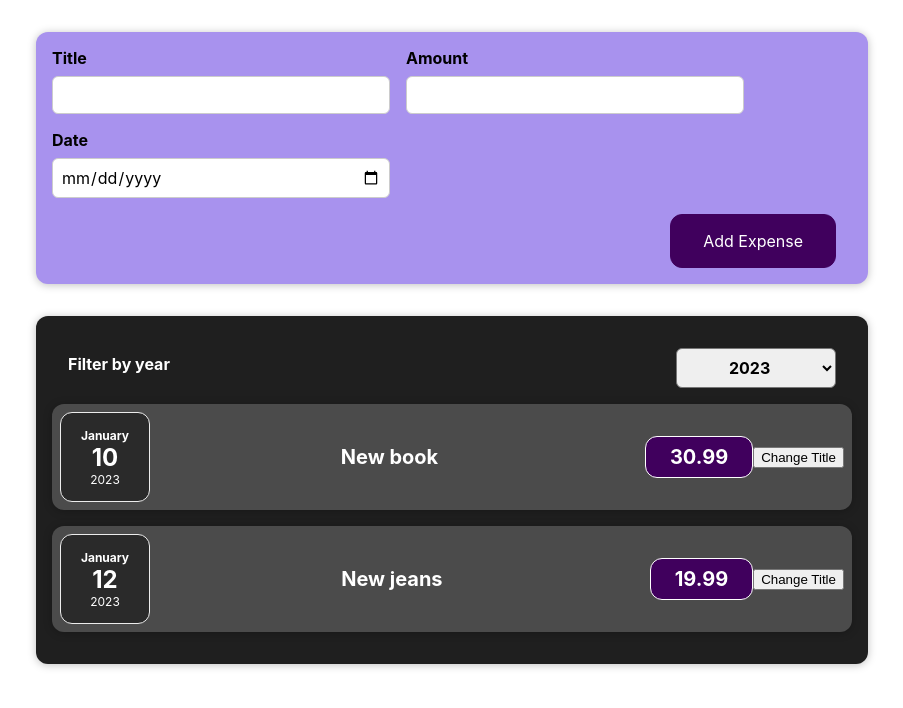
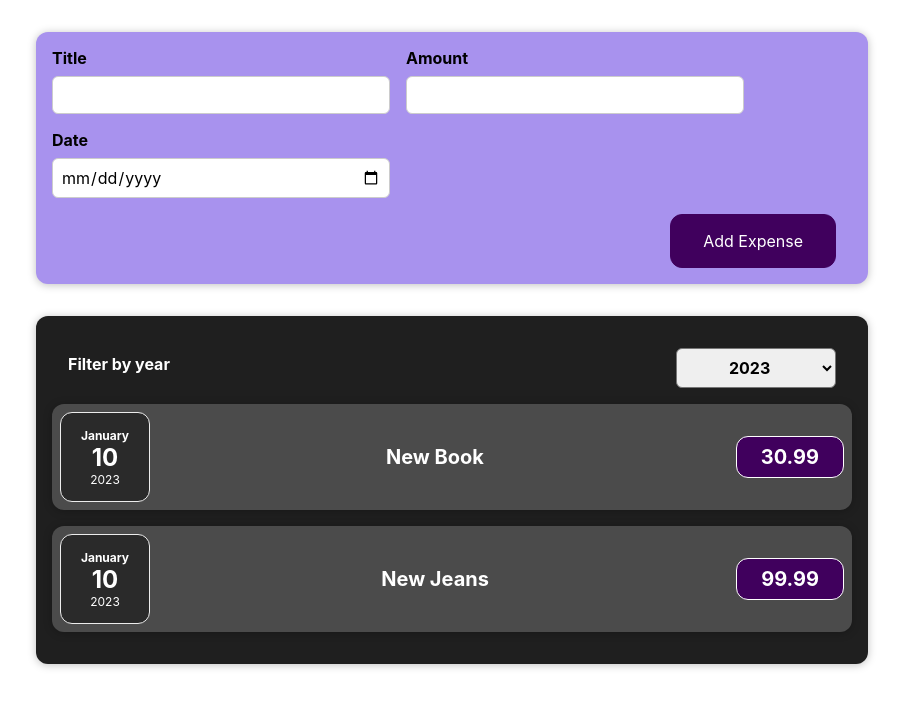
Before and after one commit to hnnmrkr/expenses, a React (Create React App) app: page / in a window 1280 px wide. Shown: the top 708 px of the page, without its empty margins (188-1091 px from the left). Built offline with nearby package versions, Linux system fonts and the light colour scheme.

Commit message:
Nimekirja andmete dünaamiline kuvamine ja vormi andmete kuvamine

```diff
--- a/src/App.js
+++ b/src/App.js
@@ -1,27 +1,40 @@
+import React, {useState} from "react";
+
 import './App.css';
 import Expenses from "./components/Expenses/Expenses";
 import NewExpense from "./components/NewExpense/NewExpense";
 
+const DUMMY_EXPENSES = [
+    {
+        id: 'e1',
+        date: new Date(2023,0,10),
+        title: 'New Book',
+        amount: 30.99
+    },
+    {
+        id: 'e2',
+        date: new Date(2023,0,10),
+        title: 'New Jeans',
+        amount: 99.99
+    }
+]
+
 const App = () => {
-    const expenses = [{
-        date: new Date(2023, 0, 10),
-        title: 'New book',
-        price: 30.99
-    }, {
-        date: new Date(2023, 0, 12),
-        title: 'New jeans',
-        price: 19.99
-    }]
+    const [expenses, setExpenses] = useState(DUMMY_EXPENSES)
 
     const addExpensehandler = (expense) => {
         console.log('In App.js')
-        console.log(expense)
+        setExpenses((previousExpenses)=> {
+            return [expense, ...previousExpenses]
+        })
     }
+
+    console.log(expenses)
 
     return (
         <div className="App">
             <NewExpense onAddExpense={addExpensehandler}></NewExpense>
-            <Expenses expenseData={expenses}></Expenses>
+            <Expenses expenses={expenses}></Expenses>
         </div>
     );
 }
--- a/src/components/Expenses/ExpenseItem.js
+++ b/src/components/Expenses/ExpenseItem.js
@@ -1,25 +1,28 @@
+import {useState} from "react";
+
 import './ExpenseItem.css'
-import './ExpenseDate'
 import ExpenseDate from "./ExpenseDate";
 import Card from "../UI/Card";
-import {useState} from "react";
+
 
 function ExpenseItem(props) {
+/*
     const [title, setTitle] = useState(props.expenseData.title)
 
     const clickHandler = () => {
         setTitle('Updated')
         console.log(title)
     }
+*/
 
     return (
         <Card className="expense-item">
-            <ExpenseDate date={props.expenseData.date}></ExpenseDate>
+            <ExpenseDate date={props.date}></ExpenseDate>
             <div className="expense-item__description">
-                <h2>{props.expenseData.title}</h2>
-                <div className="expense-item__price">{props.expenseData.price}</div>
+                <h2>{props.title}</h2>
+                <div className="expense-item__price">{props.amount}</div>
             </div>
-            <button onClick={clickHandler}>Change Title</button>
+            {/*<button onClick={clickHandler}>Change Title</button>*/}
         </Card>
     )
 }
--- a/src/components/Expenses/Expenses.js
+++ b/src/components/Expenses/Expenses.js
@@ -6,17 +6,33 @@
 
 
 function Expenses(props) {
-    const recivedExpenseData = props.expenseData
-    const expenseitems = []
-    recivedExpenseData.forEach(element => {
-        expenseitems.push(<ExpenseItem expenseData={element}></ExpenseItem>)
+    const [filteredYear,setFilteredyear] = useState('2023')
+
+    console.log('Year data in Expenses.js ' + filteredYear)
+
+    const filterChangeHandler = (year) => {
+        console.log('Filter change handled by Expenses.js')
+        console.log(year + ' in Expenses.js')
+        setFilteredyear(year)
+    }
+
+    props.expenses.map((expense) => {
+        console.log(expense)
     })
-
 
     return (
         <Card className='expenses'>
-            <ExpensesFilter></ExpensesFilter>
-            {expenseitems}
+            <ExpensesFilter selected={filteredYear} onChangeFilter={filterChangeHandler}></ExpensesFilter>
+            {
+                props.expenses.map((expense) => {
+                    return <ExpenseItem
+                    id={expense.id}
+                    title={expense.title}
+                    amount={expense.amount}
+                    date={expense.date}
+                    ></ExpenseItem>
+                })
+            }
         </Card>
     )
 }
```
